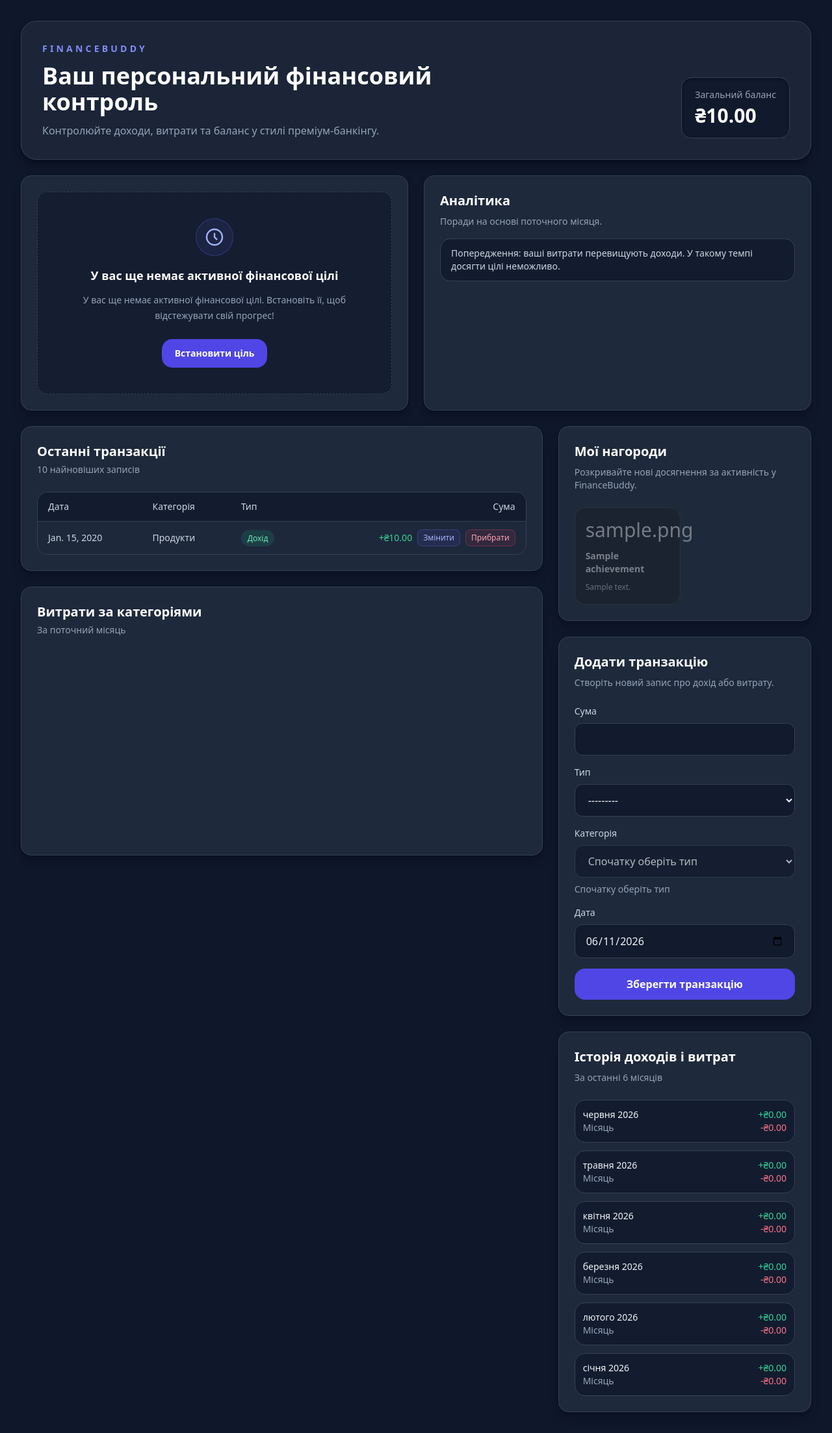
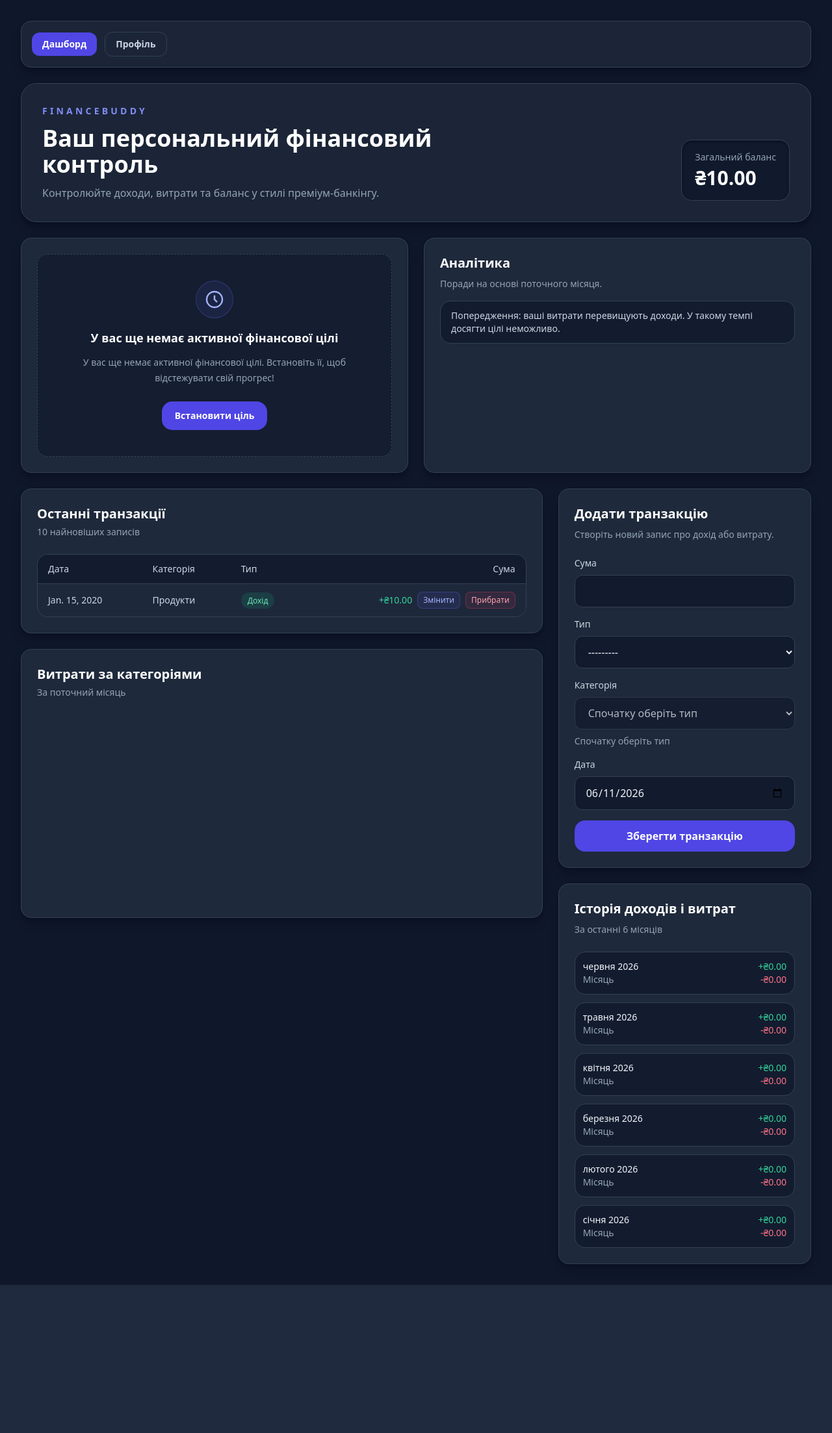
Before and after one commit to Bohdan-Diach/FinanceBuddy, a Django app: page / in a window 1280 px wide. Shown: the whole page at 65% size. After the commit the page ends 1978 px from the top, so only its background shows below. Run offline with Django 5.2, Linux system fonts and the light colour scheme; tables that the repository leaves empty hold one stand-in row (values such as "Sample post"); a map, chart or similar area stays blank; some libraries are stand-ins or nearby versions.

Commit message:
Переніс нагороди у профіль

```diff
--- a/tracker/templates/tracker/dashboard.html
+++ b/tracker/templates/tracker/dashboard.html
@@ -9,6 +9,11 @@
   </head>
   <body class="min-h-full bg-slate-900 text-slate-100">
     <div class="mx-auto min-h-screen max-w-7xl px-4 py-6 sm:px-6 lg:px-8 lg:py-8">
+      <nav class="mb-6 flex flex-wrap items-center gap-3 rounded-2xl border border-slate-700 bg-slate-800/80 p-4 shadow-lg shadow-slate-950/30">
+        <a href="{% url 'dashboard' %}" class="rounded-xl bg-indigo-600 px-4 py-2 text-sm font-semibold text-white">Дашборд</a>
+        <a href="{% url 'profile' %}" class="rounded-xl border border-slate-700 px-4 py-2 text-sm font-semibold text-slate-300 transition hover:bg-slate-700">Профіль</a>
+      </nav>
+
       <header class="rounded-3xl border border-slate-700 bg-slate-800/80 p-6 shadow-lg shadow-slate-950/40 sm:p-8">
         <div class="flex flex-col gap-6 lg:flex-row lg:items-end lg:justify-between">
           <div class="max-w-2xl">
@@ -189,32 +194,6 @@
         <div class="space-y-6 lg:col-span-1">
           <section class="rounded-2xl border border-slate-700 bg-slate-800 p-6 shadow-lg shadow-slate-950/30">
             <div class="mb-6">
-              <h2 class="text-xl font-semibold text-white">Мої нагороди</h2>
-              <p class="mt-2 text-sm text-slate-400">Розкривайте нові досягнення за активність у FinanceBuddy.</p>
-            </div>
-            <div class="grid gap-3 sm:grid-cols-2">
-              {% for achievement in achievements %}
-                {% if achievement.id in earned_achievement_ids %}
-                  <div class="rounded-2xl border border-emerald-500/40 bg-emerald-500/10 p-4 shadow-lg shadow-emerald-500/10">
-                    <div class="text-3xl">{{ achievement.icon }}</div>
-                    <h3 class="mt-3 text-sm font-semibold text-white">{{ achievement.title }}</h3>
-                    <p class="mt-2 text-xs leading-5 text-slate-300">{{ achievement.description }}</p>
-                  </div>
-                {% else %}
-                  <div class="rounded-2xl border border-slate-700 bg-slate-900/70 p-4 opacity-40 grayscale">
-                    <div class="text-3xl">{{ achievement.icon }}</div>
-                    <h3 class="mt-3 text-sm font-semibold text-white">{{ achievement.title }}</h3>
-                    <p class="mt-2 text-xs leading-5 text-slate-300">{{ achievement.description }}</p>
-                  </div>
-                {% endif %}
-              {% empty %}
-                <p class="sm:col-span-2 rounded-2xl border border-slate-700 bg-slate-900/70 px-3 py-4 text-sm text-slate-400">Нагороди ще не створені.</p>
-              {% endfor %}
-            </div>
-          </section>
-
-          <section class="rounded-2xl border border-slate-700 bg-slate-800 p-6 shadow-lg shadow-slate-950/30">
-            <div class="mb-6">
               <h2 class="text-xl font-semibold text-white">Додати транзакцію</h2>
               <p class="mt-2 text-sm text-slate-400">Створіть новий запис про дохід або витрату.</p>
             </div>
--- a/tracker/urls.py
+++ b/tracker/urls.py
@@ -1,9 +1,10 @@
 from django.urls import path
 
-from .views import dashboard, delete_transaction, edit_transaction
+from .views import dashboard, delete_transaction, edit_transaction, profile_view
 
 urlpatterns = [
     path("", dashboard, name="dashboard"),
+    path("profile/", profile_view, name="profile"),
     path("transactions/<int:pk>/edit/", edit_transaction, name="edit_transaction"),
     path("transactions/<int:pk>/delete/", delete_transaction, name="delete_transaction"),
 ]
--- a/tracker/views.py
+++ b/tracker/views.py
@@ -97,6 +97,23 @@ def delete_transaction(request, pk):
         messages.success(request, "Транзакцію видалено.")
 
     return redirect("dashboard")
+
+
+def profile_view(request):
+    achievements = Achievement.objects.all()
+    earned_achievement_ids = list(
+        UserAchievement.objects.filter(user=request.user).values_list("achievement_id", flat=True)
+    ) if request.user.is_authenticated else []
+
+    return render(
+        request,
+        "tracker/profile.html",
+        {
+            "user": request.user,
+            "achievements": achievements,
+            "earned_achievement_ids": earned_achievement_ids,
+        },
+    )
 
 
 def dashboard(request):
```
Also changed, not shown: tracker/templates/tracker/profile.html (added, +59 -0 lines).
